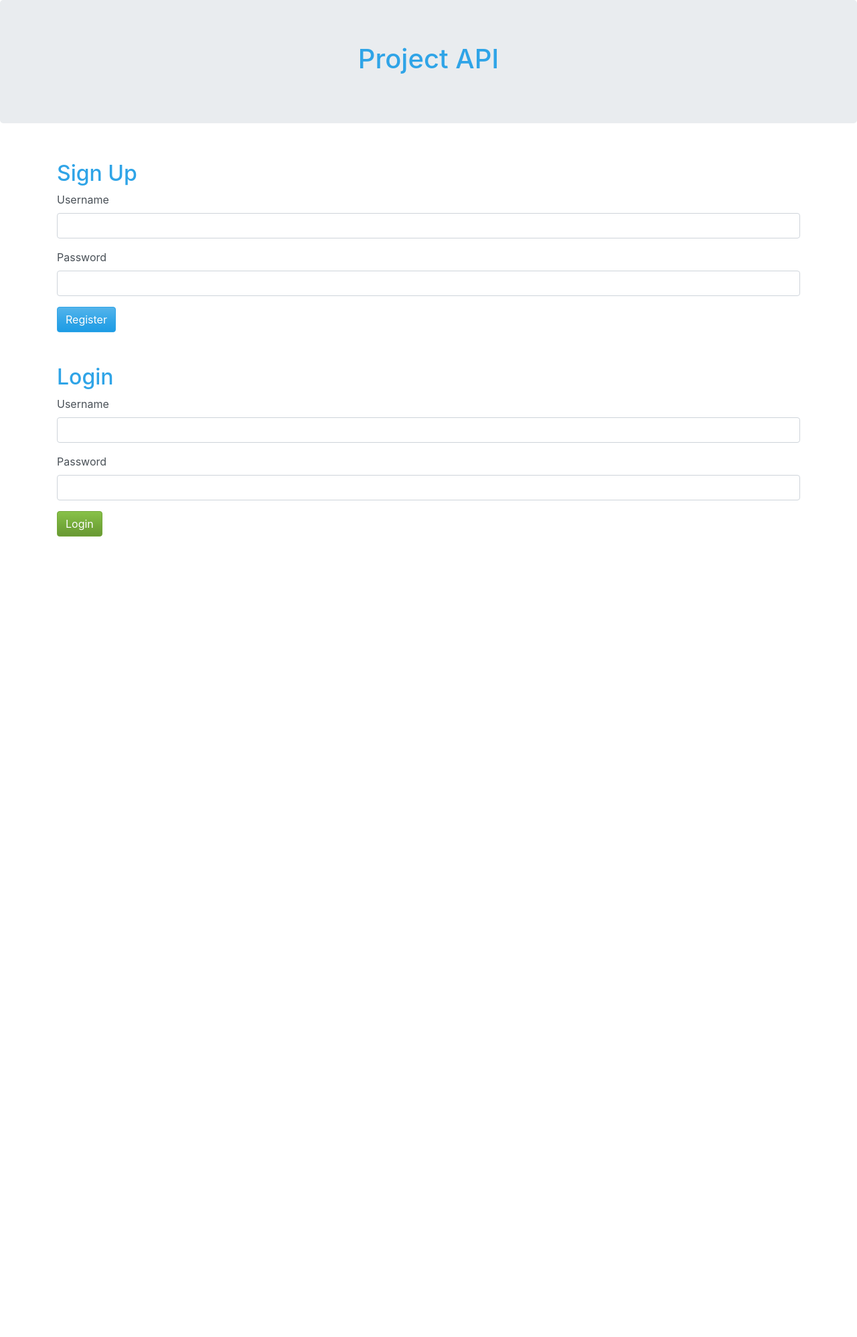
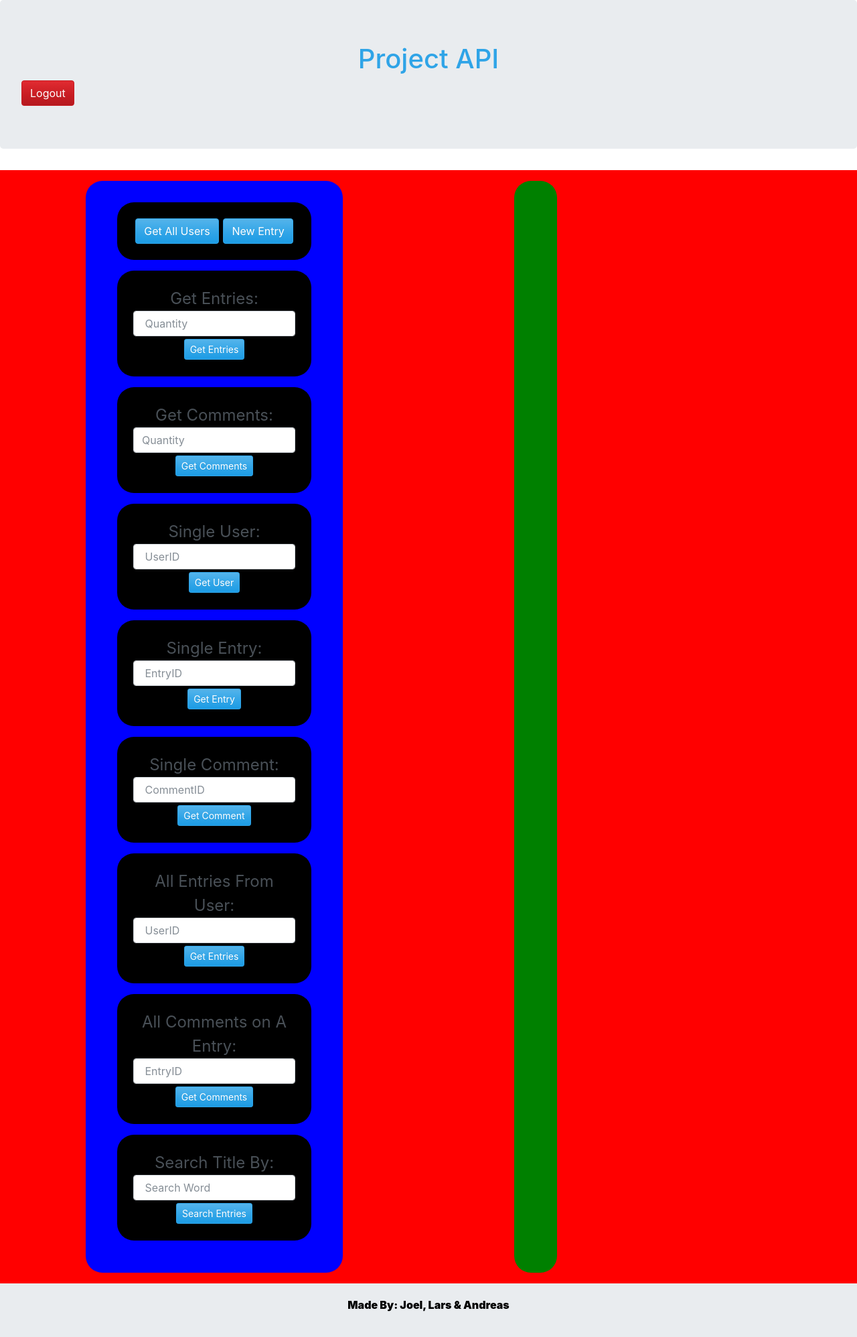
Before and after one commit to AndreasHansson1/project-api, a PHP site: template src/public/views/index.php in a window 1280 px wide. Shown: the whole page at 67% size. Before the commit the page ends 801 px from the top, so only its background shows below. Run offline with PHP 8.4, Linux system fonts and the light colour scheme; the template is opened without the code that fills it, so the values that code supplies are empty; a user stored in the database is signed in; some libraries are stand-ins or nearby versions.

Commit message:
css-fix
css-fix

```diff
--- a/src/public/css/style.css
+++ b/src/public/css/style.css
@@ -1,30 +1,47 @@
 body, html {
   display: flex;
   flex-direction: column;
-  justify-content: center;
   font-family: -apple-system, BlinkMacSystemFont, 'Segoe UI', Roboto, Oxygen, Ubuntu, Cantarell, 'Open Sans', 'Helvetica Neue', sans-serif
 }
 
 .wrapper_all {
   display: flex;
-  width: 100%;
+  justify-content: space-around;
+  flex-direction: row;
+  background-color: red;
 }
 
-.wrapper {
+.wrapper1 {
+  text-align: center;
+  border-radius: 25px;
   padding: 2rem;
-  width: 35%;
   margin: 1rem auto;
+  background-color: blue;
+  max-width: 30%;
+}
+
+.wrapper2 {
+  text-align: center;
+  border-radius: 25px;
+  margin: 1rem auto;
+  padding: 2rem;
+  background-color: green;
+  max-width: 30%;
 }
 
 .wrapper_form {
+  text-align: center;
   padding: 2rem;
-  width: 35%;
   margin: 1rem auto;
+  border-radius: 25px;
+  justify-content: space-around;
+  max-width: 30%;
 }
 
 .div {
+
   border-bottom: 1px solid black;
-  width: 100%;
+
   margin: 1rem 0;
 }
 
@@ -44,3 +61,19 @@ body footer {
   align-items: center;
   background-color: #e9ecef;
 }
+
+.form-group {
+  text-align: center;
+  padding: 1em;
+  margin: auto;
+  font-size: 1.5rem;
+  justify-content: space-between;
+  background-color: black;
+  border-radius: 25px;
+}
+
+p {
+  font-size: 1em;
+  font-weight: 900;
+  color: black;
+}
--- a/src/public/views/index.php
+++ b/src/public/views/index.php
@@ -10,7 +10,7 @@
   <title>Frontend</title>
 </head>
 <body>
-<?php if (isset($_SESSION["loggedIn"])): ?>
+<?php if (!isset($_SESSION["loggedIn"])): ?>
 
 <div class="jumbotron">
   <h1>Project API</h1>
@@ -51,7 +51,7 @@
       onclick="logout();" />
   </div>
 <div class="wrapper_all">
-<div class="wrapper">
+<div class="wrapper1">
 <div class="container">
   <form>
     <div class="form-group">
@@ -103,7 +103,7 @@
   </form>
 </div>
 </div>
-<div class="wrapper">
+<div class="wrapper2">
     <div id="container1"></div>
     <div id="container2"></div>
     <div id="container3"></div>
```
